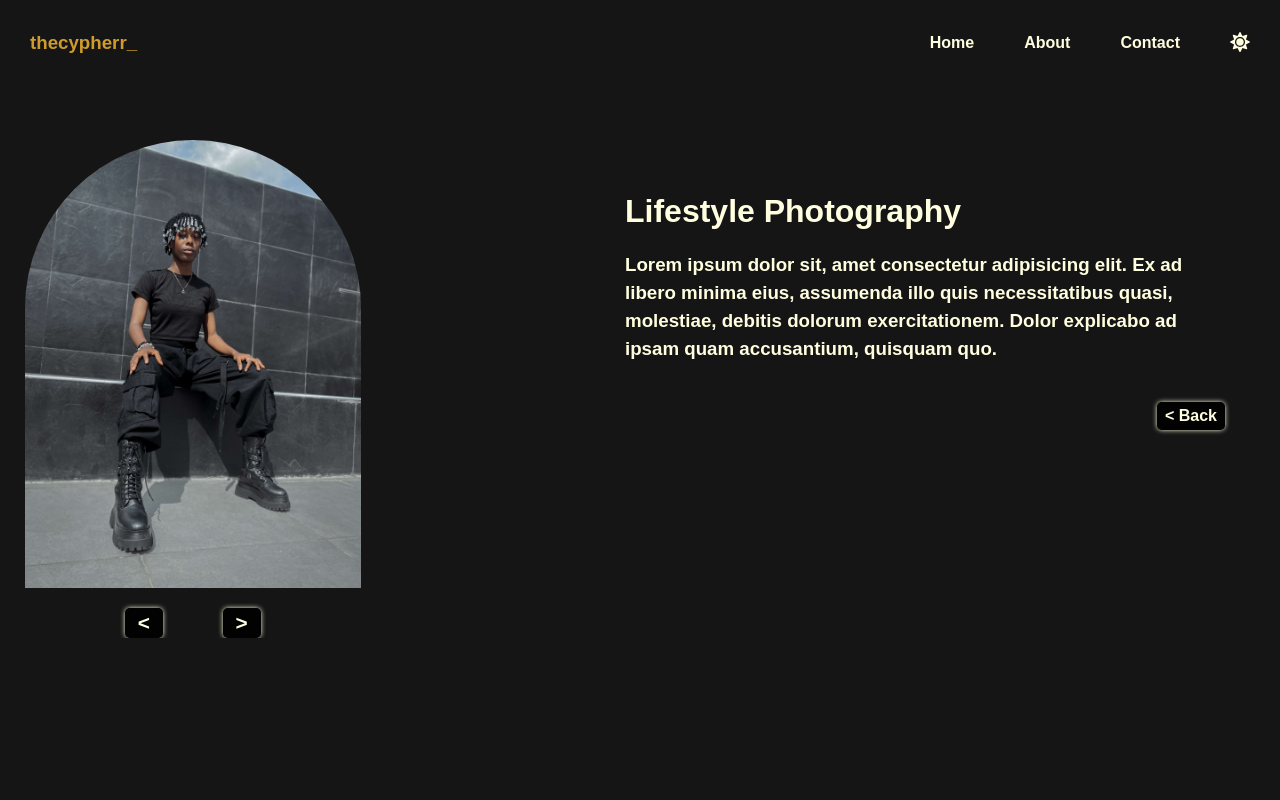
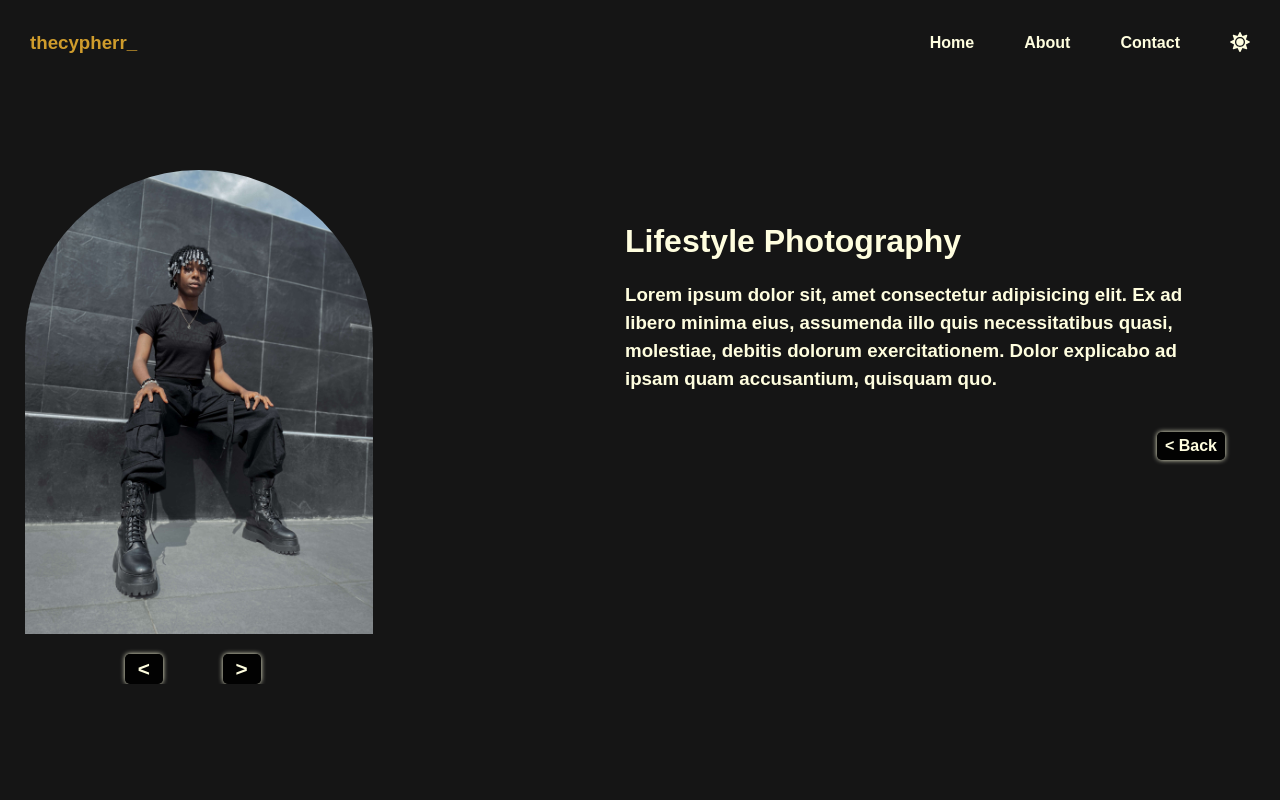
Before and after one commit to TheCypherr/cyphershots, a React (Vite) app: page /Ceci/4 in a window 1280 px wide. Shown: the top 800 px of the page. Built offline with nearby package versions, Linux system fonts and the light colour scheme; the HTML template or start-up script is replaced by a standard one.

Commit message:
another responsive css' q git status

```diff
--- a/src/Components/IbadanDetails/IbadanDetails.css
+++ b/src/Components/IbadanDetails/IbadanDetails.css
@@ -157,12 +157,13 @@ body {
     margin-top: -10px;
   }
   .related-images {
-    height: 27rem;
+    width: 25rem;
+    height: 28rem;
   }
 }
-@media (min-width: 360px) {
+@media (min-width: 550px) {
   .gallery-wrapper {
-    padding: 20px 15px 20px 15px;
+    padding: 50px 15px 50px 15px;
     height: 100%;
   }
   .r-buttons {
@@ -176,7 +177,9 @@ body {
     margin-top: -10px;
   }
   .related-images {
-    width: 25rem;
-    height: 28rem;
+    width: 100%;
+    height: 29rem;
+    text-align: center;
+    align-items: center;
   }
 }
```
